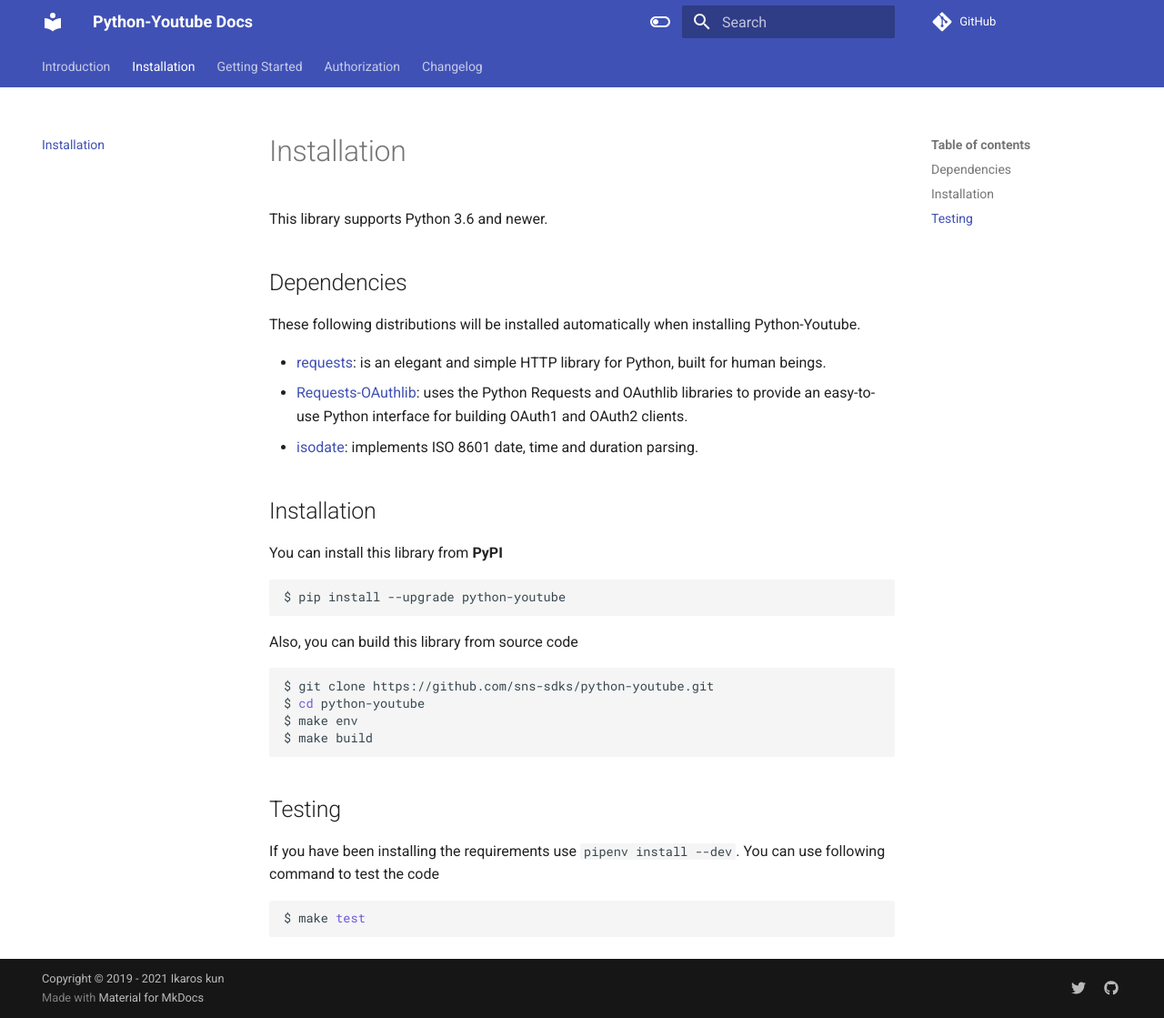
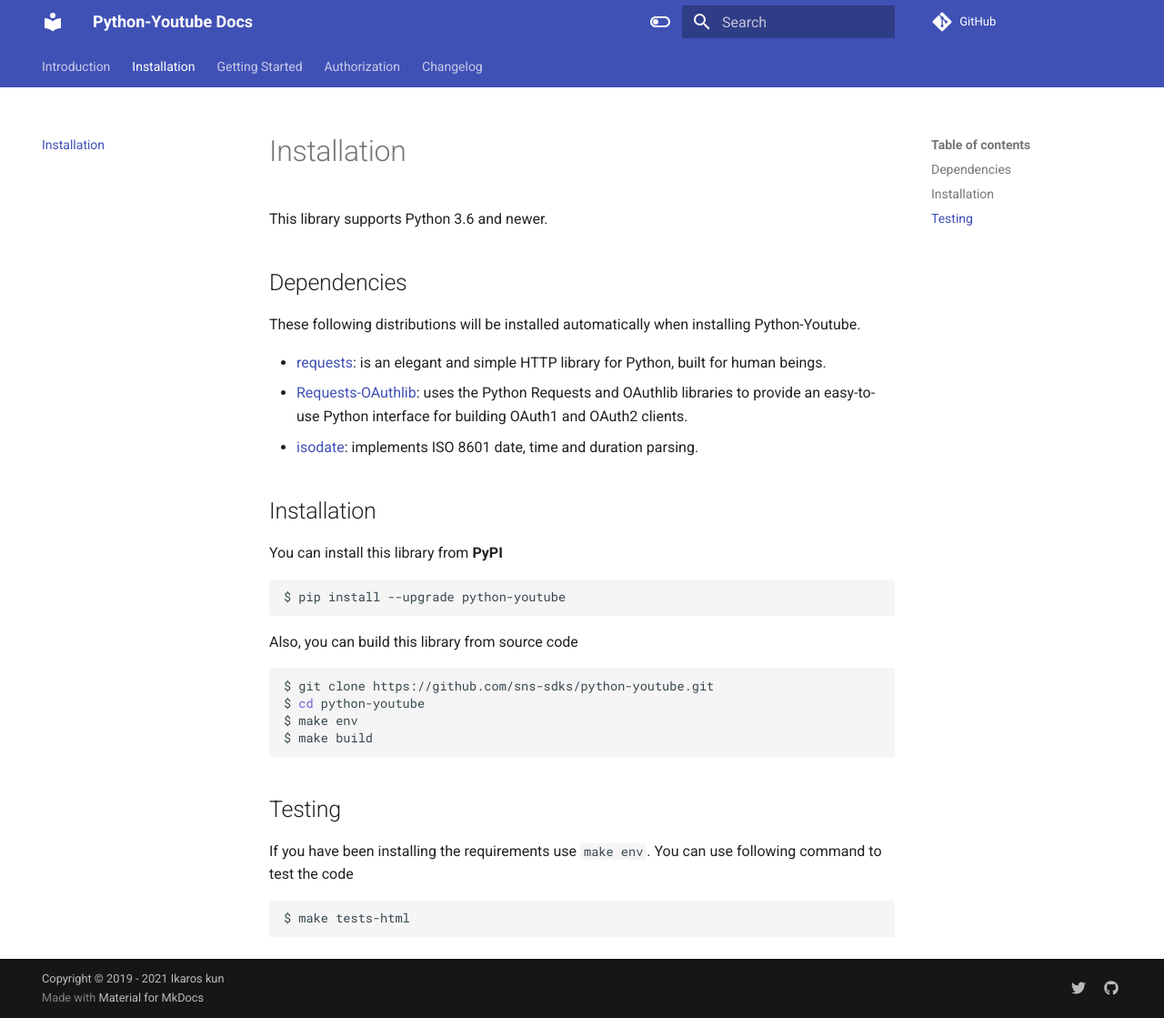
Before and after one commit to sns-sdks/python-youtube, an MkDocs documentation site: the page built from docs/docs/installation.md, in a window 1280 px wide and 1119 px high. Shown: the whole window at 91% size. Built offline with MkDocs 1.6.1 and Material for MkDocs 9.7.7, drawn with Linux system fonts in a browser that asks for light colours; comment, search, counter and statistics services are not loaded.

Commit message:
docs(readme): :memo: fix readme wrong method

````diff
--- a/docs/docs/installation.md
+++ b/docs/docs/installation.md
@@ -28,9 +28,9 @@
 
 ## Testing
 
-If you have been installing the requirements use ``pipenv install --dev``.
+If you have been installing the requirements use ``make env``.
 You can use following command to test the code
 
 ```shell
-$ make test
+$ make tests-html
 ```
````
Also changed, not shown: README.rst.
